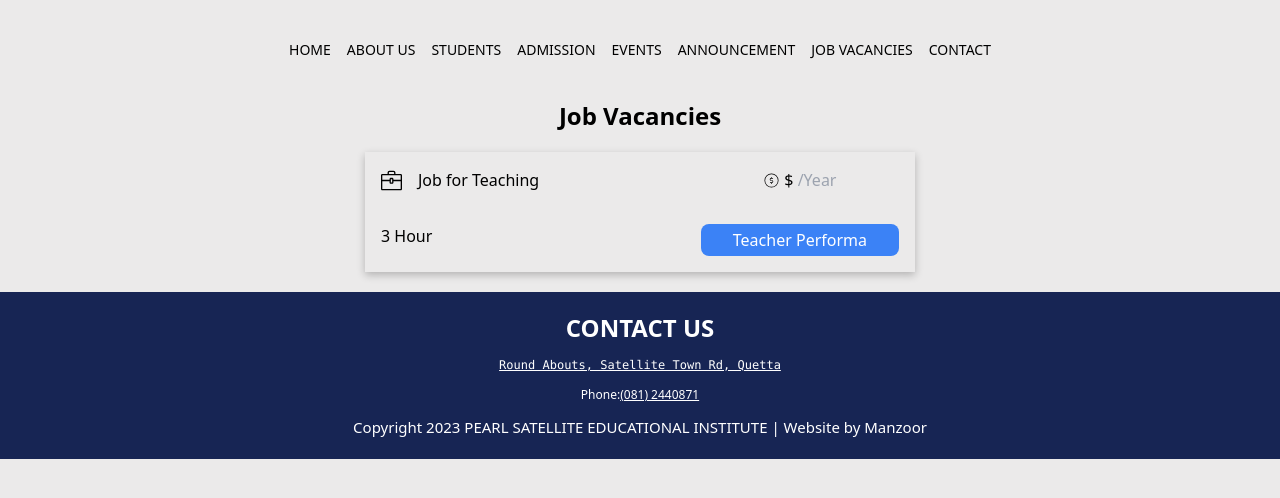
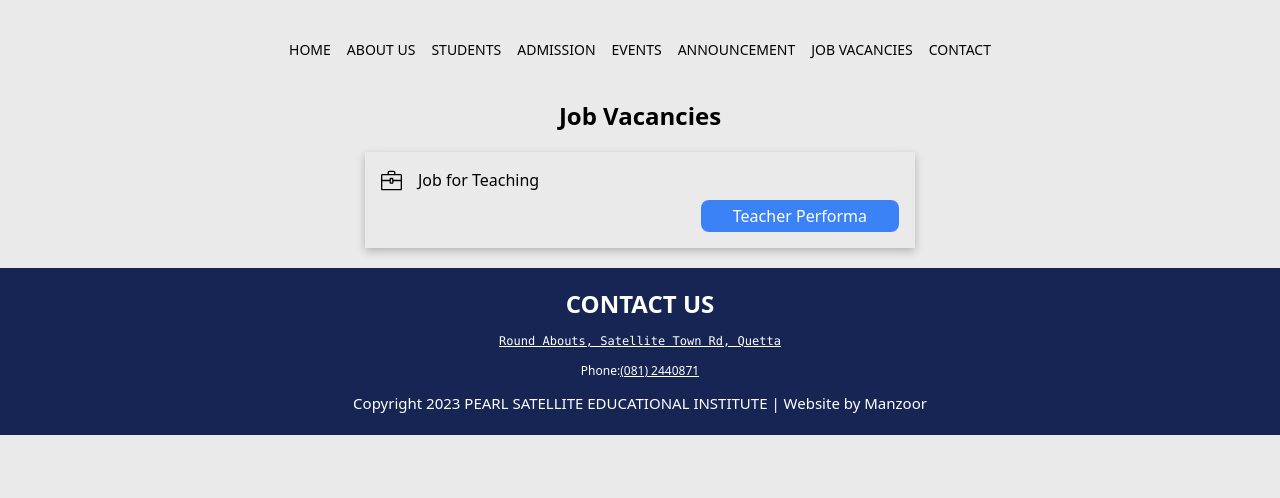
Before and after one commit to PrivateSSG/PersonalWebsite, a Next.js app: page /Jobvec in a window 1280 px wide. Shown: the top 498 px of the page. Built offline with nearby package versions, Linux system fonts and the light colour scheme.

Commit message:
completed everything

```diff
--- a/app/Jobvec/components/JobSection.jsx
+++ b/app/Jobvec/components/JobSection.jsx
@@ -20,12 +20,6 @@ export default function JobSection({ job, hour, skill, place, salary }) {
             </ul>
           </div>
           <div>
-            <div className="price-and-img flex space-x-1 items-center justify-center">
-              <CiDollar size={17} />
-              <p>
-                ${salary} <span className="text-gray-400 max-lg:text-[9px]">/Year</span>
-              </p>
-            </div>
             <button className="bg-blue-500 text-white px-8 mt-8 py-1 rounded-lg max-lg:px-4">
               <Link href={"Jobvec/form"}>Teacher Performa</Link>
             </button>
--- a/app/Jobvec/page.js
+++ b/app/Jobvec/page.js
@@ -7,7 +7,6 @@ export default function page() {
       <h1 className="text-center text-2xl font-bold">Job Vacancies</h1>
       <JobSection
         job="Job for Teaching"
-        hour="3 Hour"
       />
 
     </>
--- a/app/components/UploadPicture.jsx
+++ b/app/components/UploadPicture.jsx
@@ -7,7 +7,7 @@ client.setEndpoint("https://cloud.appwrite.io/v1");
 client.setProject("6533c1336f3a644753c1");
 const storage = new Storage(client);
 const database = new Databases(client)
-const UploadPicture = ({ bucketId, aname, dataId,collectionId }) => {
+const   UploadPicture = ({ bucketId, aname, dataId,collectionId }) => {
     const [imageUrl, setImageUrl] = useState(null);
     const [name, setName] = useState("")
     const [date, setDate] = useState("")
--- a/app/events/components/EveryEventFetch.jsx
+++ b/app/events/components/EveryEventFetch.jsx
@@ -28,7 +28,7 @@ const EveryEventFetch = ({ aname, bucketId, docDataId, docColId }) => {
 
 
             const allEvent = await allevents.documents;
-            // setEvents(allEvent)
+            setEvents(allEvent)
 
         }
         fetchData()
```
